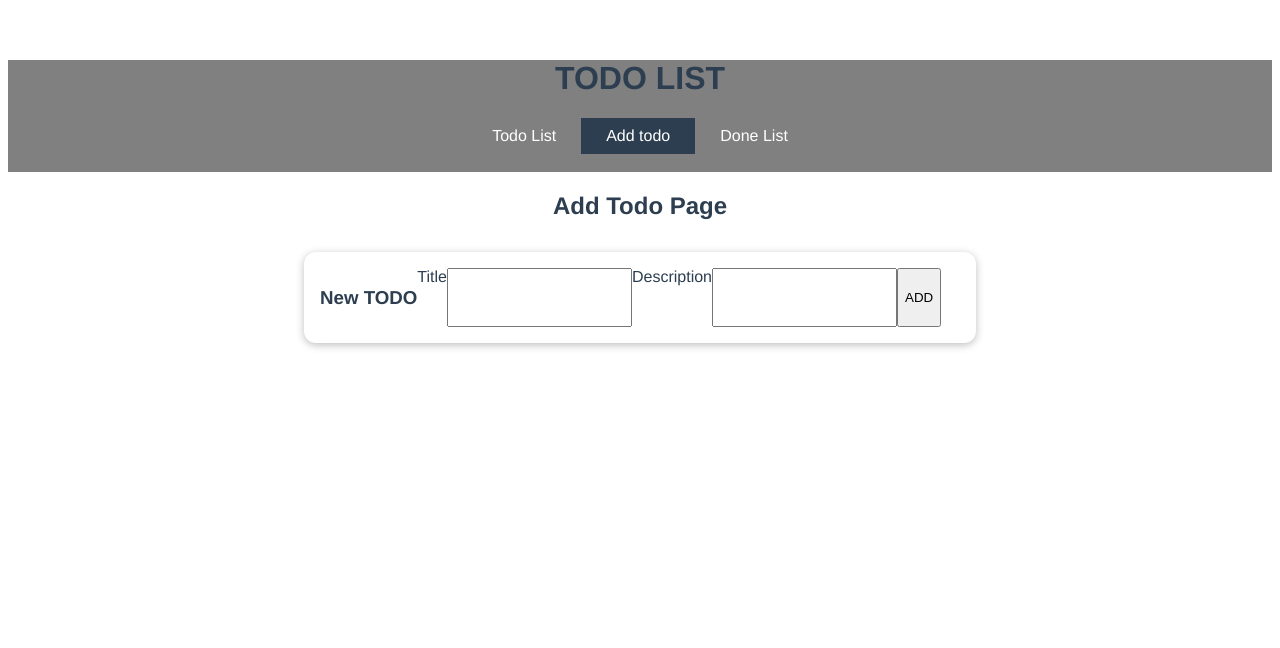
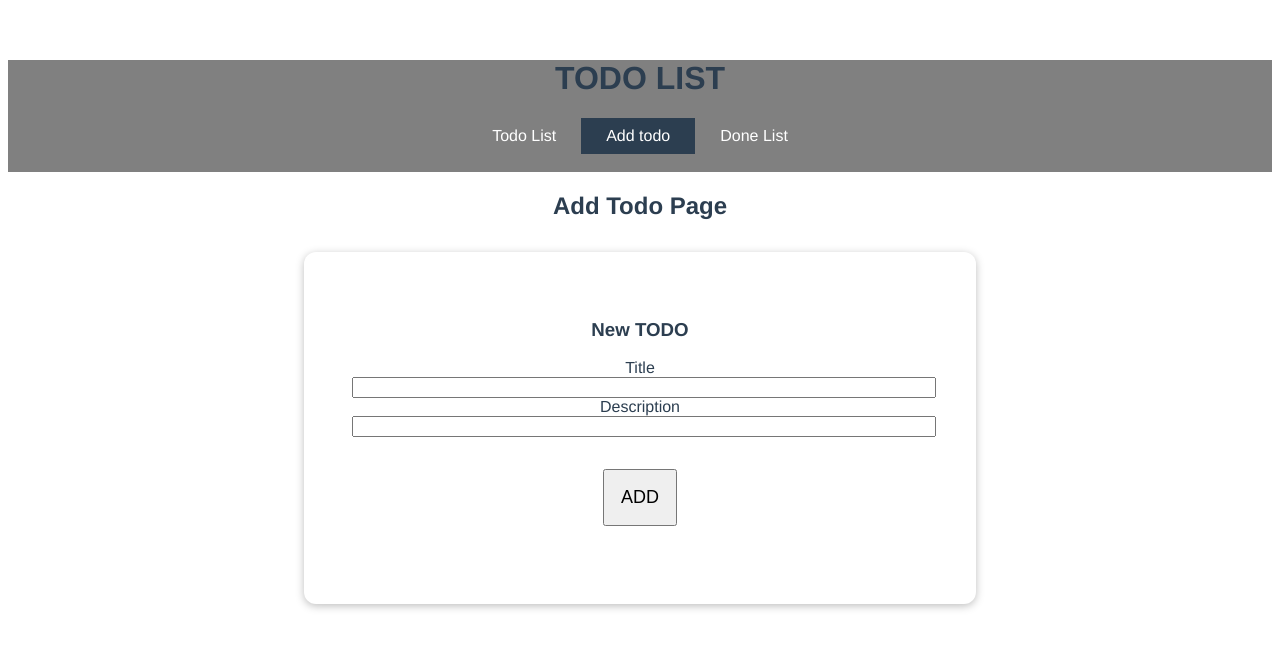
Before and after one commit to mg5566/TODO-LIST-APP-VUE, a Vue app in the folder todo-list-vue/: page /add in a window 1280 px wide. Shown: the top 648 px of the page. Built offline with nearby package versions, Linux system fonts and the light colour scheme; no server answers.

Commit message:
feat: add handling data state (#29)

```diff
--- a/todo-list-vue/src/App.vue
+++ b/todo-list-vue/src/App.vue
@@ -20,7 +20,7 @@ export default {
       todos: ref([]),
       isFormModalView: false,
       isItemModalView: false,
-      showItemID: null,
+      isLoading: false,
     };
   },
   provide() {
@@ -29,26 +29,20 @@ export default {
       deleteTodo: this.deleteTodo,
       submitNewTodo: this.submitNewTodo,
       setNextStatus: this.setNextStatus,
-      firebaseDomain: FIREBASE_DOMAIN,
+      isLoading: computed(() => this.isLoading),
     };
   },
   methods: {
-    clickTodoItem(id) {
-      console.log("id", id);
-      this.isItemModalView = true;
-      this.showItemID = id;
-
-      const item = this.todos.filter((todo) => todo.id === this.showItemID);
-      console.log(item);
-    },
     loadTodos() {
       console.log('loadTodos')
+      this.isLoading = true;
       // data fetching
       axios.get(`${FIREBASE_DOMAIN}/todos.json`)
           .then((response) => {
             return response.data;
           }).catch((error) => console.warn("ERROR GET", error))
           .then((data) => {
+            this.isLoading = false;
             // transform
             const transformedData = [];
 
@@ -83,7 +77,6 @@ export default {
         // call GET request methods
         this.loadTodos();
 
-        this.isFormModalView = false;
         this.$router.push('/');
       })
           .catch((error) =>
--- a/todo-list-vue/src/UI/CardBase.vue
+++ b/todo-list-vue/src/UI/CardBase.vue
@@ -11,5 +11,6 @@ div {
   padding: 1rem;
   border-radius: 12px;
   box-shadow: 0 2px 8px rgba(0,0,0, 0.26);
+  height: 20rem;
 }
 </style>
--- a/todo-list-vue/src/components/TodoForm.vue
+++ b/todo-list-vue/src/components/TodoForm.vue
@@ -34,6 +34,18 @@ const onSubmitHandler = () => {
 
 <style scoped>
 form {
-  display: flex;
+  padding: 2rem;
+  text-align: center;
 }
+
+input {
+  width: 100%;
+}
+
+button {
+  margin: 2rem;
+  padding: 1rem;
+  font-size: large;
+}
+
 </style>
--- a/todo-list-vue/src/pages/DonesList.vue
+++ b/todo-list-vue/src/pages/DonesList.vue
@@ -1,5 +1,7 @@
 <template>
   <h2>Done List Page</h2>
+  <p v-if="isLoading">is loading</p>
+  <p v-else-if="!isLoading && donesData.length === 0">is empty</p>
   <todo-list :listSrc="donesData"></todo-list>
 </template>
 
@@ -11,5 +13,7 @@ const todosData = inject('todos');
 const donesData = computed(() => {
   return todosData.value.filter((todo) => todo.status === 'DONE');
 })
-console.log("filtered data", donesData);
+
+const isLoading = inject('isLoading');
+console.log('isLoading', isLoading);
 </script>
--- a/todo-list-vue/src/pages/TodosList.vue
+++ b/todo-list-vue/src/pages/TodosList.vue
@@ -1,5 +1,7 @@
 <template>
   <h2>Todos List Page</h2>
+  <p v-if="isLoading">is loading</p>
+  <p v-else-if="!isLoading && todoData.length === 0">is empty</p>
   <todo-list :listSrc="todoData"></todo-list>
 </template>
 
@@ -8,4 +10,8 @@ import TodoList from '../components/TodoList';
 import {inject} from "vue";
 
 const todoData = inject('todos');
+console.log(todoData.value.length)
+
+const isLoading = inject('isLoading');
+console.log('isLoading', isLoading);
 </script>
```
